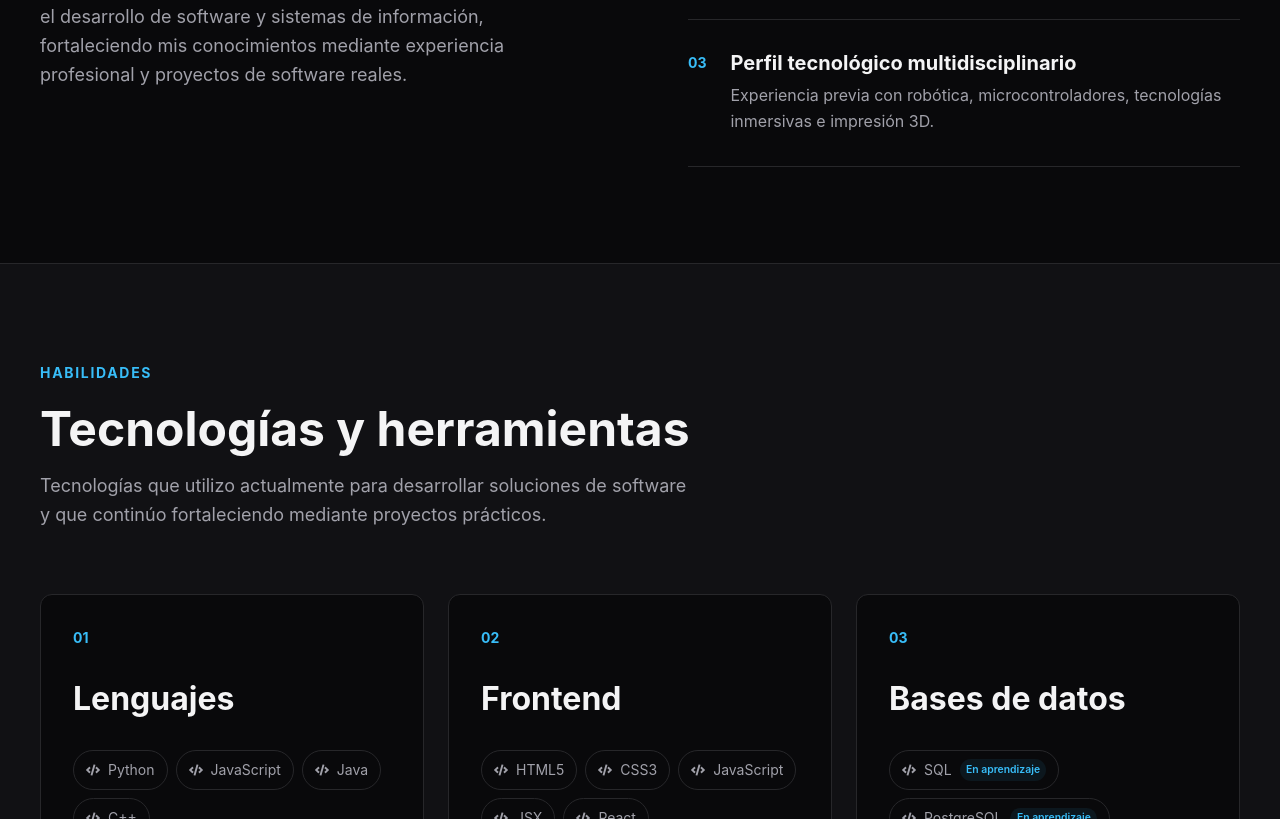
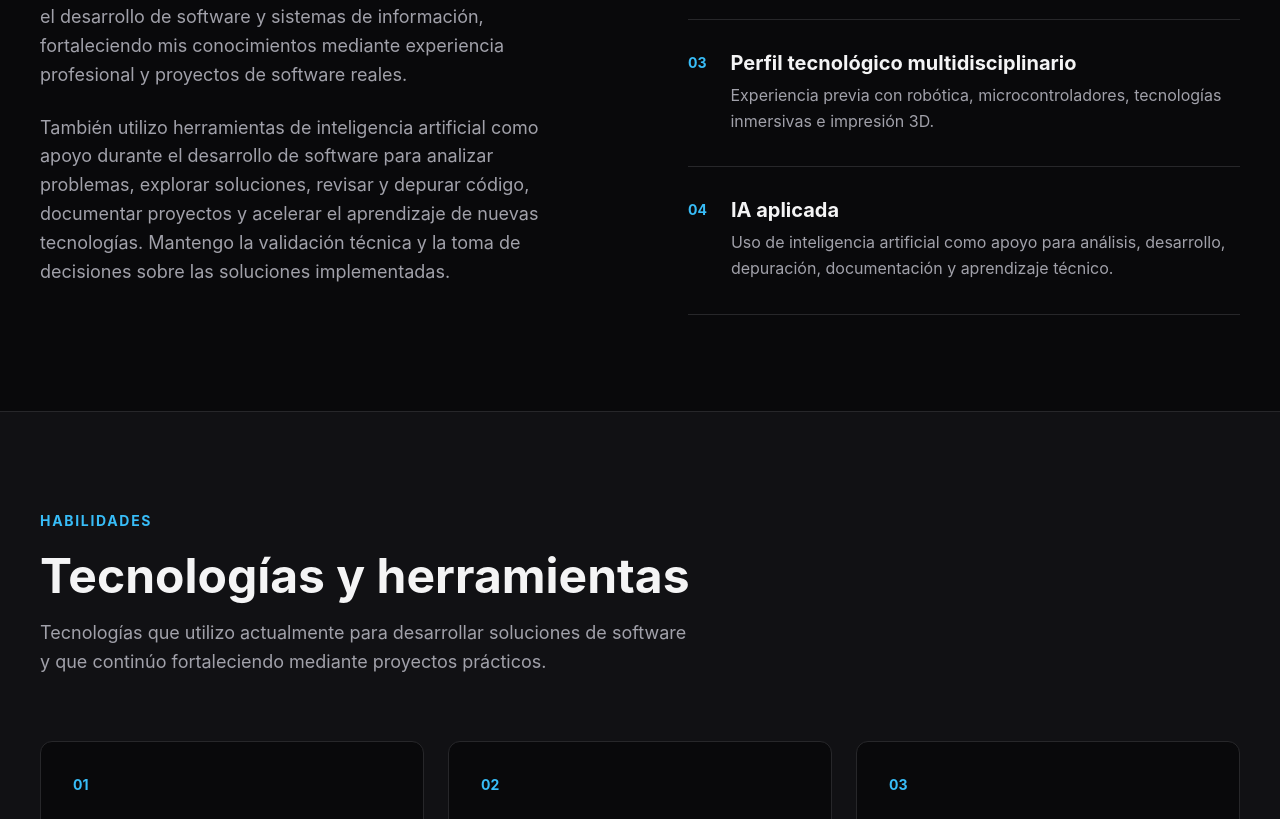
Before and after one commit to lfih-96/portfolio, a React (Vite) app: page / in a window 1280 px wide. Shown: the part 1410-2229 px from the top of the page. Built offline with nearby package versions, Linux system fonts and the light colour scheme.

Commit message:
fix: unifica estilos de destacados en sobre mí

```diff
--- a/src/sections/About.jsx
+++ b/src/sections/About.jsx
@@ -51,6 +51,13 @@ function About() {
                             profesional y proyectos de software reales.
                         </p>
 
+                        <p>
+                            También utilizo herramientas de inteligencia artificial como apoyo
+                            durante el desarrollo de software para analizar problemas, explorar
+                            soluciones, revisar y depurar código, documentar proyectos y acelerar
+                            el aprendizaje de nuevas tecnologías. Mantengo la validación técnica
+                            y la toma de decisiones sobre las soluciones implementadas.
+                        </p>
                     </div>
 
                     <div
@@ -109,6 +116,21 @@ function About() {
 
                         </article>
 
+                        <article className="about__highlight">
+                            <span className="about__highlight-number">
+                                04
+                            </span>
+
+                            <div>
+                                <h3>IA aplicada</h3>
+
+                                <p>
+                                    Uso de inteligencia artificial como apoyo para análisis,
+                                    desarrollo, depuración, documentación y aprendizaje técnico.
+                                </p>
+                            </div>
+                        </article>
+
                     </div>
 
                 </div>
```
